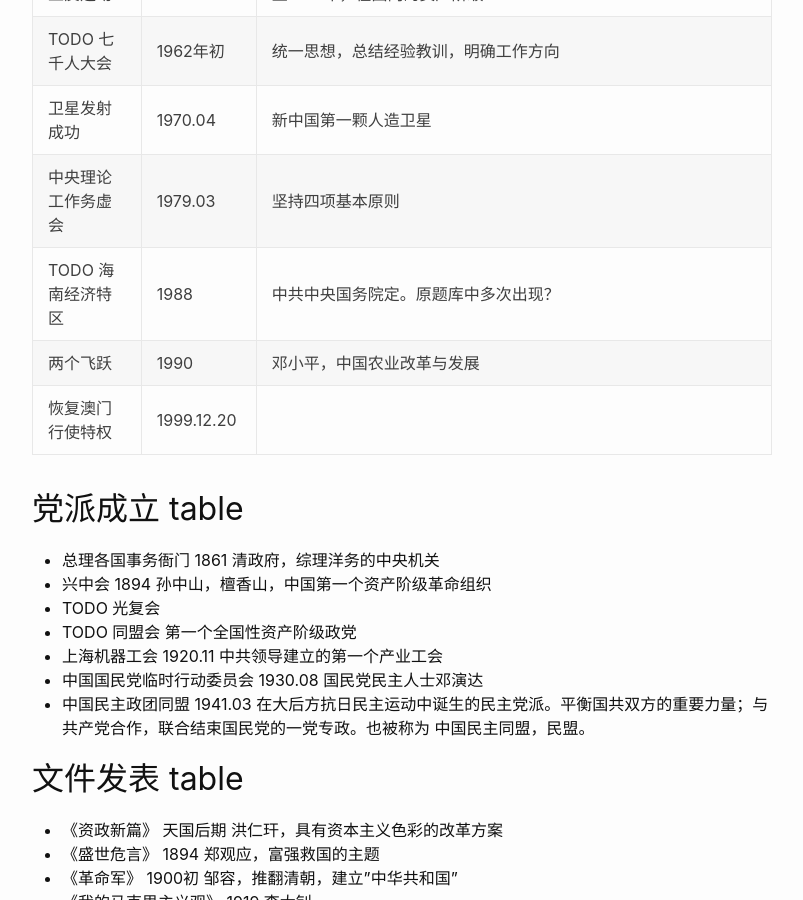
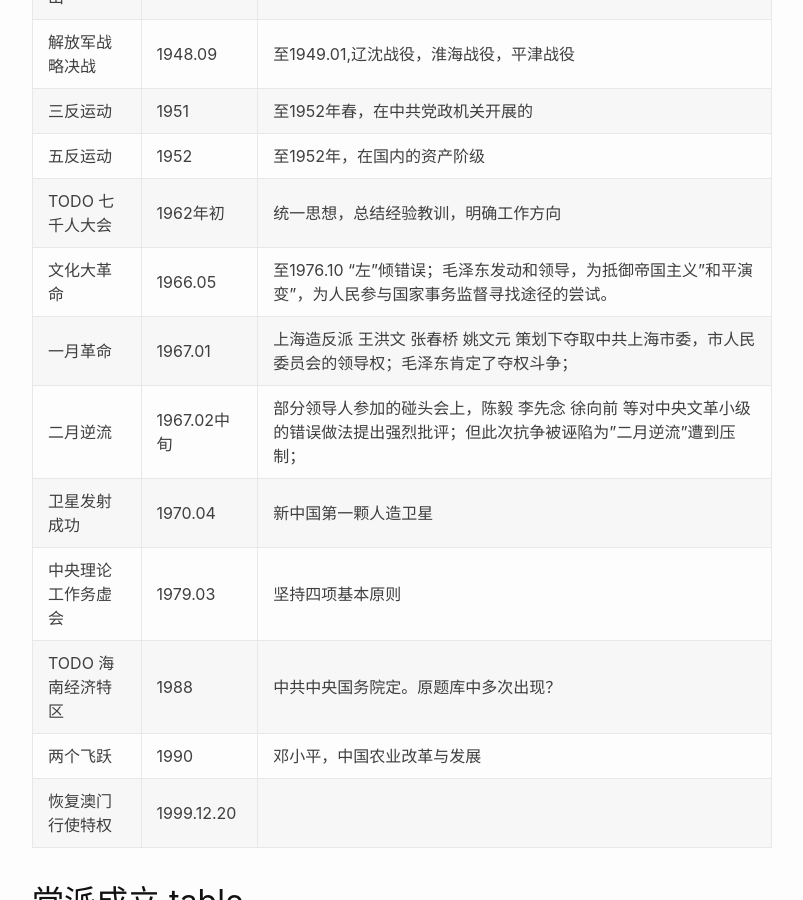
Before and after one commit to wangtiga/wangtiga.github.io, a Jekyll site: the page built from _posts/2020-11-15-3708_summary.md, in a window 1280 px wide and 900 px high, scrolled down 15873 px. Shown: the whole window, without its empty margins (238-1041 px from the left). Built offline with Jekyll 4.4.1, drawn with Linux system fonts in a browser that asks for light colours; some of the changed text lies outside the part shown.

Commit message:
updated from mac

```diff
--- a/_posts/2020-11-15-3708_summary.md
+++ b/_posts/2020-11-15-3708_summary.md
@@ -253,7 +253,9 @@ tags:   exam
 * 中共七届二中全会 NOTE | 1949.03.05 | 至03.13 西柏坡，毛泽东，刘少奇，周恩来，朱德，任弼时主席团主持会议；解放战争期间唯一中央全会；残余部队解决办法，工作重心从乡村转移到城市；务必不骄不躁，务必艰苦奋斗；|
   中共七届三中全会    | 1950.06    | 争取国家财政经济状况基本好转 |
   中共八大            | 1956.09.15 | 至09.27 北京，把落后的农业国变成先进的工业国，陈云提出"三个主体， 三个补充"思想 |
+  庐山会议            | 1959.07.02 | 庐山召开政治局扩大会议；统一对形势的认识，肯定"大跃进"成绩，纠正"左"的错误。 |
   中共八届九中全会    | 1961.03    | 调整 巩固 充实 提高 。 大跃进 和 反右倾 错误对经济影响严重，所以有了此次经济调整的八字方针 |
+  七千人大会          | 1962.01    | 至02月 北京，直接请各地区领导七千人与会直接沟通；刘少奇，毛泽东进行批评和自我批评；对"反右倾"误批人员平反；统一思想，总结经验教训，明确工作方向； |
   中共九大            | 1969.04.01 | 至04.24 北京，毛泽东，林彪作报告，"无产阶级专政下继续革命的理论"，使"文化大革命"的错误理论合法化 |
   中共十大            | 1973.08.24 | 至08.28 北京，周恩来，王洪文作报告，继续了九大的左倾错误 |
 
@@ -329,6 +331,9 @@ tags:   exam
   三反运动            | 1951       | 至1952年春，在中共党政机关开展的 |
   五反运动            | 1952       | 至1952年，在国内的资产阶级 |
   TODO 七千人大会     | 1962年初   | 统一思想，总结经验教训，明确工作方向 |
+  文化大革命          | 1966.05    | 至1976.10 "左"倾错误；毛泽东发动和领导，为抵御帝国主义"和平演变"，为人民参与国家事务监督寻找途径的尝试。 |
+  一月革命            | 1967.01    | 上海造反派 王洪文 张春桥 姚文元 策划下夺取中共上海市委，市人民委员会的领导权；毛泽东肯定了夺权斗争；  |
+  二月逆流            | 1967.02中旬| 部分领导人参加的碰头会上，陈毅 李先念 徐向前 等对中央文革小级的错误做法提出强烈批评；但此次抗争被诬陷为"二月逆流"遭到压制； |
   卫星发射成功        | 1970.04    | 新中国第一颗人造卫星 |
   中央理论工作务虚会  | 1979.03    | 坚持四项基本原则 |
   TODO 海南经济特区   | 1988       | 中共中央国务院定。原题库中多次出现？ |
```
Also changed, not shown: _posts/2020-11-21-3708_2020_08.md (+3 -1 lines).
